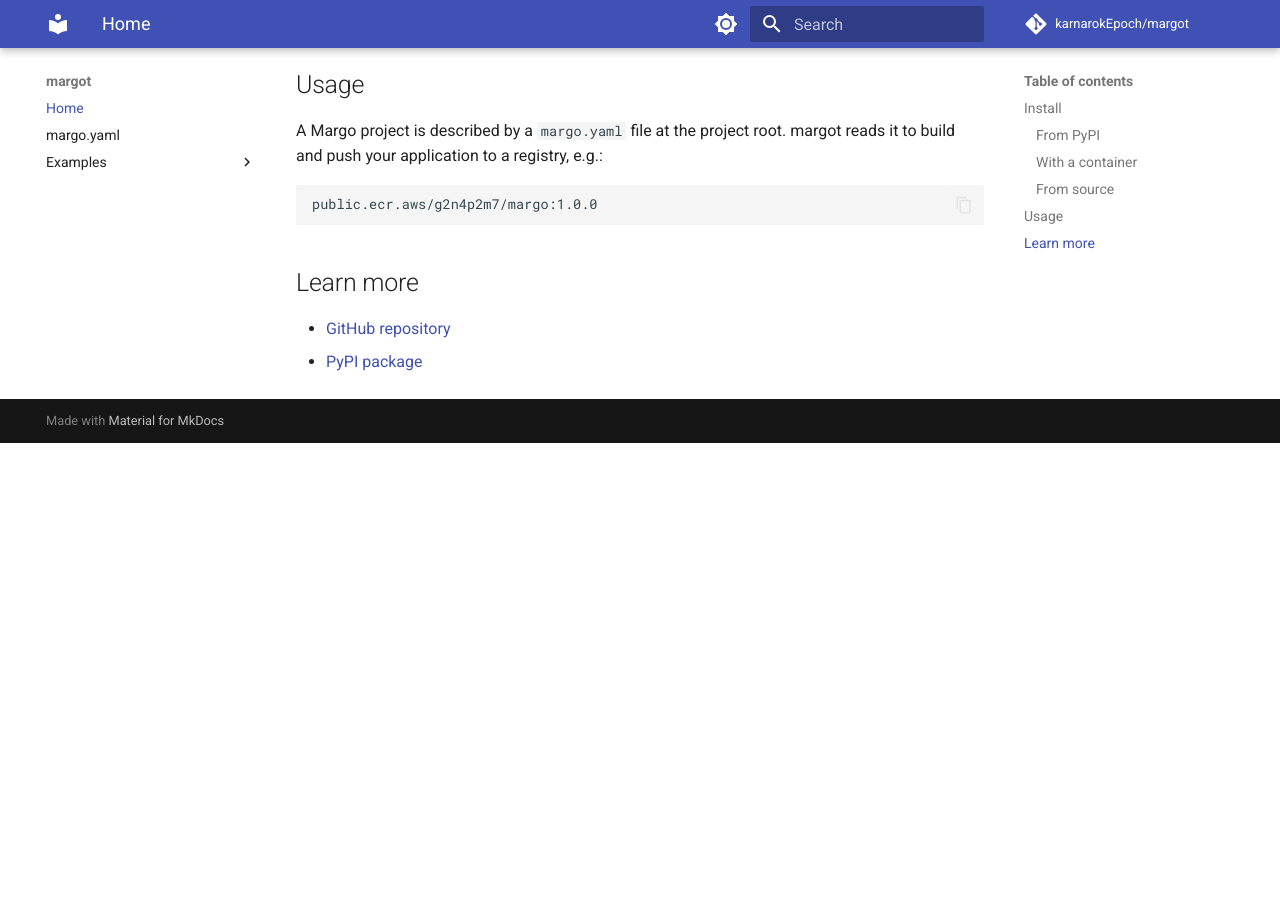
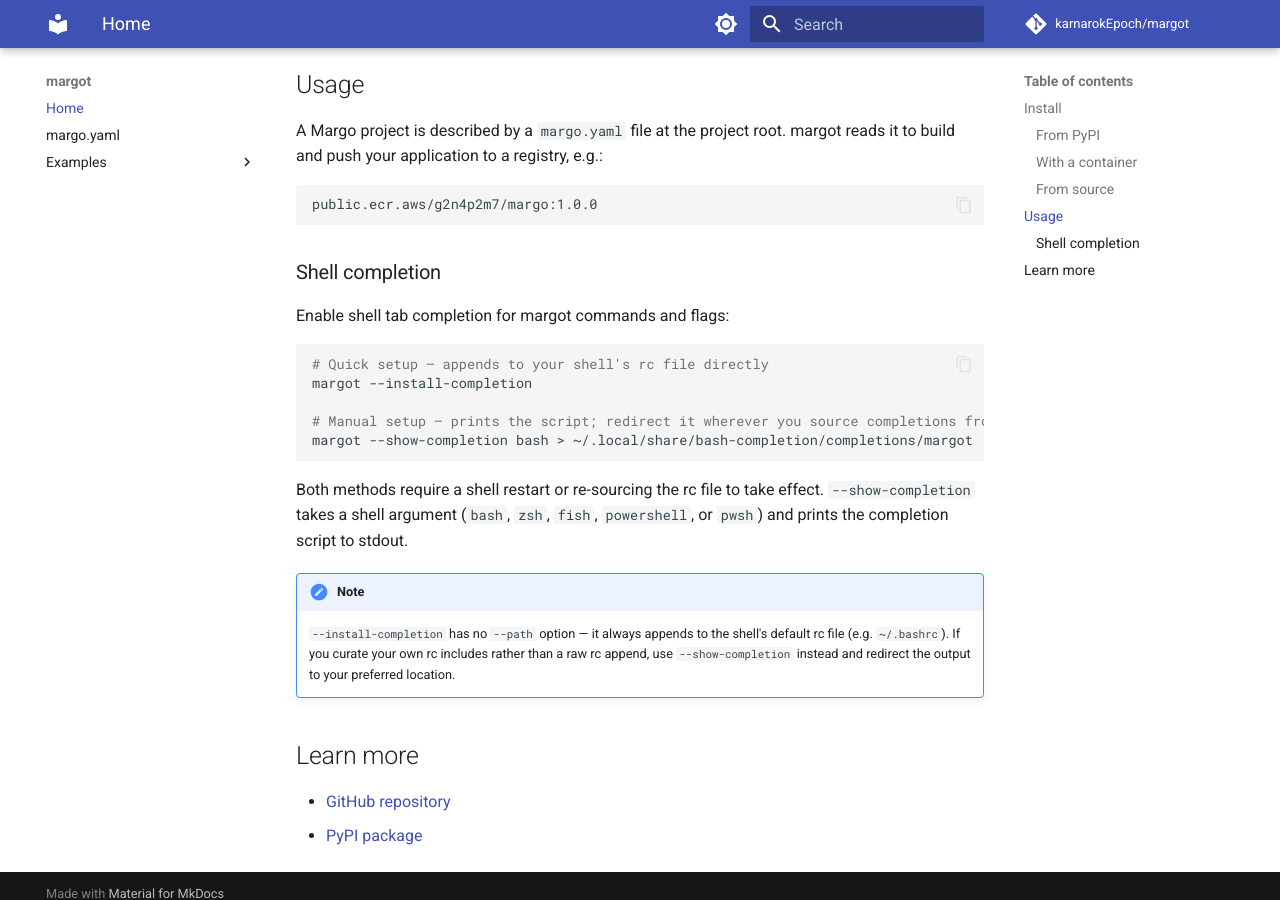
Before and after one commit to karnarokEpoch/margot, an MkDocs documentation site: the page built from docs/index.md, in a window 1280 px wide and 900 px high, scrolled down 985 px. Built offline with MkDocs 1.6.1 and Material for MkDocs 9.7.7, drawn with Linux system fonts in a browser that asks for light colours; comment, search, counter and statistics services are not loaded; before the commit the page ends 1428 px from its top, so only the background shows below that.

Commit message:
docs: document shell completion setup

````diff
--- a/docs/index.md
+++ b/docs/index.md
@@ -52,6 +52,27 @@ application to a registry, e.g.:
 public.ecr.aws/g2n4p2m7/margo:1.0.0
 ```
 
+### Shell completion
+
+Enable shell tab completion for margot commands and flags:
+
+```bash
+# Quick setup — appends to your shell's rc file directly
+margot --install-completion
+
+# Manual setup — prints the script; redirect it wherever you source completions from
+margot --show-completion bash > ~/.local/share/bash-completion/completions/margot
+```
+
+Both methods require a shell restart or re-sourcing the rc file to take effect. `--show-completion`
+takes a shell argument (`bash`, `zsh`, `fish`, `powershell`, or `pwsh`) and prints the completion
+script to stdout.
+
+!!! note
+    `--install-completion` has no `--path` option — it always appends to the shell's default rc file
+    (e.g. `~/.bashrc`). If you curate your own rc includes rather than a raw rc append, use
+    `--show-completion` instead and redirect the output to your preferred location.
+
 ## Learn more
 
 - [GitHub repository](https://github.com/karnarokEpoch/margot)
````
Also changed, not shown: README.md (+20 -0 lines).
